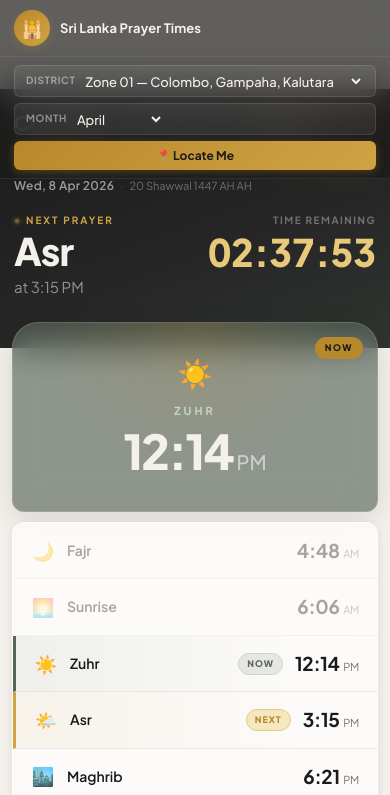
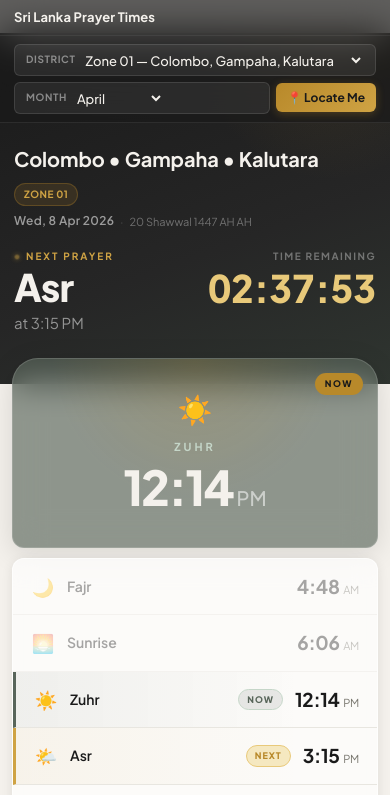
Before and after one commit to msfrox/Prayer-Time-Site, a plain HTML site: page index.html in a window 390 px wide. Shown: the top 795 px of the page. Drawn offline with Linux system fonts and the light colour scheme.

Commit message:
V4.3
On mobile
hide top logo
resize locate me button
corrected hero padding
General
add logic to show current year in sub heading
add proper prayer timetable link from acju

```diff
--- a/assets/css/style.css
+++ b/assets/css/style.css
@@ -970,6 +970,11 @@ body {
   .hero-timer { font-size: 46px; }
 }
 
+/* Desktop */
+@media (min-width: 680px) {
+
+}
+
 /* Mobile */
 @media (max-width: 680px) {
   /* Header — hide date (moved to hero) */
@@ -977,6 +982,7 @@ body {
   .logo-title { font-size: 13px; }
   .logo-sub { display: none; }
   .header-date { display: none; }   /* Whole date moved to hero */
+  .logo-emblem { display: none; }
 
   /* Selectors — full-width stacked */
   .selectors-bar {
@@ -989,12 +995,12 @@ body {
     min-width: 0;
   }
   .btn-locate {
-    width: 100%;
+    width: 100px;
     margin-left: 0;
   }
 
   /* Hero */
-  .hero-section { padding: 18px 14px 50px; }
+  .hero-section { padding: 110px 14px 50px; }
 
   /* Mobile hero: two-column grid for next prayer + timer */
   .hero-body {
--- a/assets/js/app.js
+++ b/assets/js/app.js
@@ -169,6 +169,7 @@ function renderHero(data,row){
   const locEl  =document.getElementById('hero-location-name');
   const badgeEl=document.getElementById('hero-location-badge');
   if(locEl&&data)  locEl.textContent=data.districts.join(' • ');
+  if(badgeEl&&data) badgeEl.textContent=data.zoneName;
 
   const lblEl=document.getElementById('hero-next-label');
   const nmEl =document.getElementById('hero-next-name');
--- a/index.html
+++ b/index.html
@@ -36,7 +36,7 @@ height="0" width="0" style="display:none;visibility:hidden"></iframe></noscript>
       <div class="logo-emblem">🕌</div>
       <div class="logo-copy">
         <div class="logo-title">Sri Lanka Prayer Times</div>
-        <div class="logo-sub">ACJU Official Timetable 2026</div>
+        <div class="logo-sub">ACJU Official Timetable <script>document.write(new Date().getFullYear());</script></div>
       </div>
     </a>
     <div class="header-date">
@@ -227,7 +227,7 @@ height="0" width="0" style="display:none;visibility:hidden"></iframe></noscript>
 
 <!-- ══ FOOTER ════════════════════════════════════════════ -->
 <footer class="site-footer">
-  <p>Prayer times from <a href="https://www.acju.lk" target="_blank" rel="noopener">All Ceylon Jamiyyathul Ulama (ACJU)</a> official timetables · Sri Lanka Standard Time (UTC+5:30)</p>
+  <p>Prayer times from <a href="https://www.acju.lk/prayer-times/" target="_blank" rel="noopener">All Ceylon Jamiyyathul Ulama (ACJU)</a> official timetables · Sri Lanka Standard Time (UTC+5:30)</p>
   <p style="margin-top:4px;font-size:10px;opacity:.6;">For the most accurate times always refer to the official ACJU PDF timetables at acju.lk</p>
 </footer>
 
```
